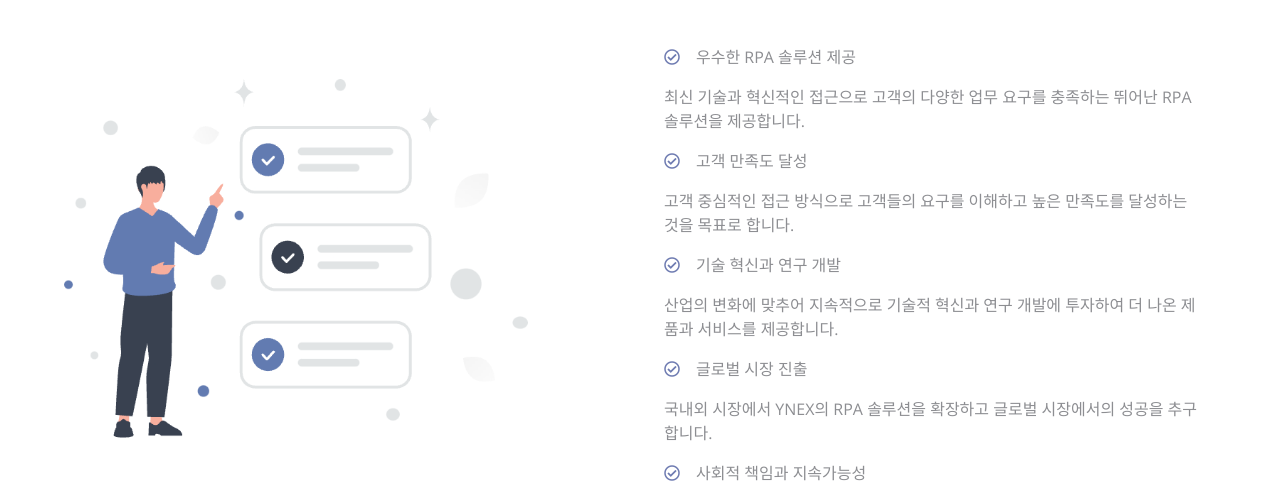
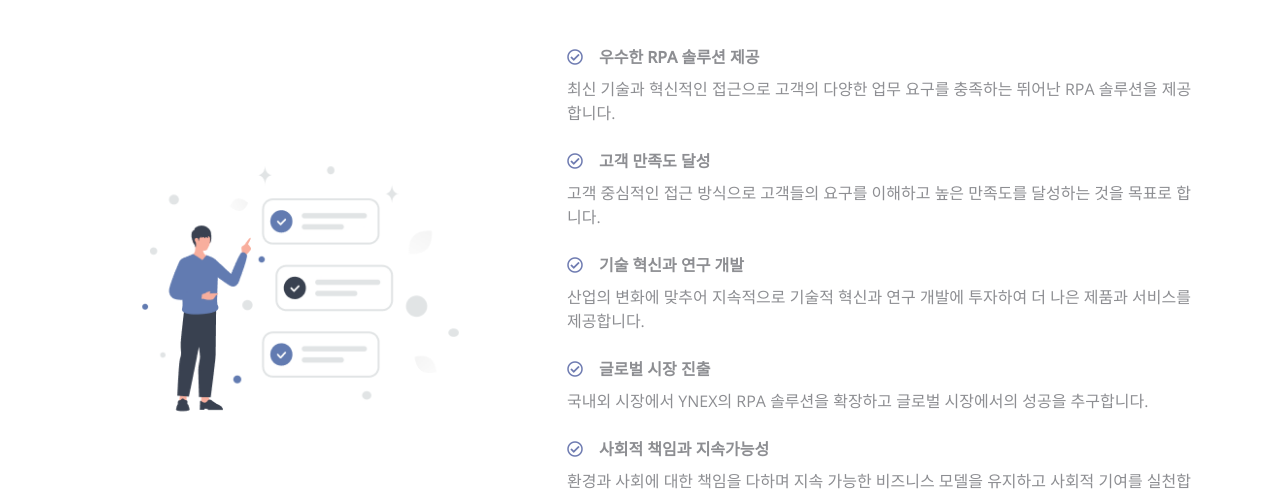
Before and after one commit to YnexKimdoyeon/Ynex, a plain HTML site: page goals.html in a window 1280 px wide. Shown: the part 462-953 px from the top of the page. Drawn offline with nearby package versions, Linux system fonts and the light colour scheme.

Commit message:
Update goals.html
Goals 내용의 가독성을 높임

```diff
--- a/goals.html
+++ b/goals.html
@@ -84,25 +84,42 @@
         <div class="container">
             <div class="text-center mx-auto mb-5 wow fadeInUp" data-wow-delay="0.1s" style="max-width: 600px;">
                 <p class="d-inline-block border rounded-pill py-1 px-4">Goals</p>
-                <h1>Company Goals!</h1>
+                <h1 class="fw-bold">Company Goals!</h1>
             </div>
-            <div class="row g-5">
-                <div class="col-lg-6 wow fadeIn" data-wow-delay="0.1s">
+            <div class="row g-5 align-items-center">
+                <div class="col-lg-5 wow fadeIn" data-wow-delay="0.1s">
                     <div class="d-flex flex-column">
-                        <img class="img-fluid rounded min-vw-50 align-self-end" src="img/goals-1.jpg" alt="">
+                        <img class="img-fluid rounded w-100" src="img/goals-1.jpg" alt="Goals Image">
                     </div>
                 </div>
-                <div class="col-lg-6 wow fadeIn" data-wow-delay="0.5s">
-                    <p><i class="far fa-check-circle text-primary me-3"></i>우수한 RPA 솔루션 제공</p>
-                    <p> 최신 기술과 혁신적인 접근으로 고객의 다양한 업무 요구를 충족하는 뛰어난 RPA 솔루션을 제공합니다.</p>
-                    <p><i class="far fa-check-circle text-primary me-3"></i>고객 만족도 달성</p>
-                    <p> 고객 중심적인 접근 방식으로 고객들의 요구를 이해하고 높은 만족도를 달성하는 것을 목표로 합니다.</p>
-                    <p><i class="far fa-check-circle text-primary me-3"></i>기술 혁신과 연구 개발</p>
-                    <p> 산업의 변화에 맞추어 지속적으로 기술적 혁신과 연구 개발에 투자하여 더 나온 제품과 서비스를 제공합니다.</p>
-                    <p><i class="far fa-check-circle text-primary me-3"></i>글로벌 시장 진출</p>
-                    <p> 국내외 시장에서 YNEX의 RPA 솔루션을 확장하고 글로벌 시장에서의 성공을 추구합니다.</p>
-                    <p><i class="far fa-check-circle text-primary me-3"></i>사회적 책임과 지속가능성</p>
-                    <p> 환경과 사회에 대한 책임을 다하며 지속 가능한 비즈니스 모델을 유지하고 사회적 기여를 실천합니다.</p>
+                <div class="col-lg-7 wow fadeIn" data-wow-delay="0.5s">
+                    <div class="goals-list">
+                        <div class="goal-item mb-4">
+                            <p class="mb-2"><i class="far fa-check-circle text-primary me-3"></i><strong>우수한 RPA 솔루션
+                                    제공</strong></p>
+                            <p>최신 기술과 혁신적인 접근으로 고객의 다양한 업무 요구를 충족하는 뛰어난 RPA 솔루션을 제공합니다.</p>
+                        </div>
+                        <div class="goal-item mb-4">
+                            <p class="mb-2"><i class="far fa-check-circle text-primary me-3"></i><strong>고객 만족도
+                                    달성</strong></p>
+                            <p>고객 중심적인 접근 방식으로 고객들의 요구를 이해하고 높은 만족도를 달성하는 것을 목표로 합니다.</p>
+                        </div>
+                        <div class="goal-item mb-4">
+                            <p class="mb-2"><i class="far fa-check-circle text-primary me-3"></i><strong>기술 혁신과 연구
+                                    개발</strong></p>
+                            <p>산업의 변화에 맞추어 지속적으로 기술적 혁신과 연구 개발에 투자하여 더 나은 제품과 서비스를 제공합니다.</p>
+                        </div>
+                        <div class="goal-item mb-4">
+                            <p class="mb-2"><i class="far fa-check-circle text-primary me-3"></i><strong>글로벌 시장
+                                    진출</strong></p>
+                            <p>국내외 시장에서 YNEX의 RPA 솔루션을 확장하고 글로벌 시장에서의 성공을 추구합니다.</p>
+                        </div>
+                        <div class="goal-item">
+                            <p class="mb-2"><i class="far fa-check-circle text-primary me-3"></i><strong>사회적 책임과
+                                    지속가능성</strong></p>
+                            <p>환경과 사회에 대한 책임을 다하며 지속 가능한 비즈니스 모델을 유지하고 사회적 기여를 실천합니다.</p>
+                        </div>
+                    </div>
                 </div>
             </div>
         </div>
```
